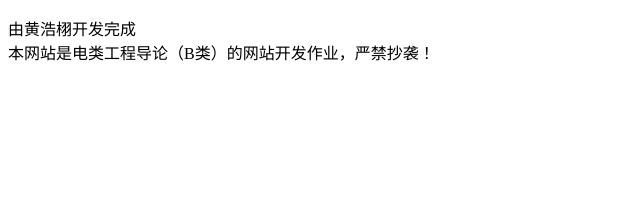
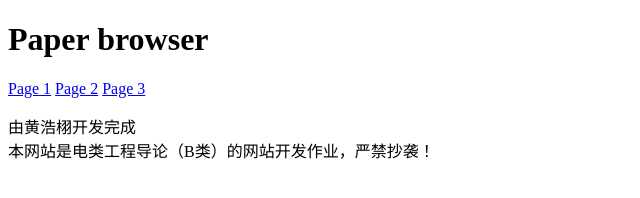
Before and after one commit to BPsoda/ICE2604-Homework-Literature-Web, a plain HTML site: page index.html in a window 1280 px wide. Shown: the whole page, without its empty margins (0-640 px from the left). Drawn offline with Linux system fonts and the light colour scheme.

Commit message:
Add: finish index.html

```diff
--- a/index.html
+++ b/index.html
@@ -4,9 +4,21 @@
     <meta charset="utf-8">
     <title>Paper list 电类工程导论B网站开发作业</title>
   </head>
+
   <body>
+    <header>
+      <h1>Paper browser</h1>
+    </header>
+    <main>
+      <div class="page-list">
+        <a href="./pages/page1.html">Page 1</a>
+        <a href="./pages/page2.html">Page 2</a>
+        <a href="./pages/page3.html">Page 3</a>
+      </div>
+    </main>
 
   </body>
+
   <foot>
     <p>由黄浩栩开发完成<br>本网站是电类工程导论（B类）的网站开发作业，严禁抄袭！</p>
   </foot>
```
